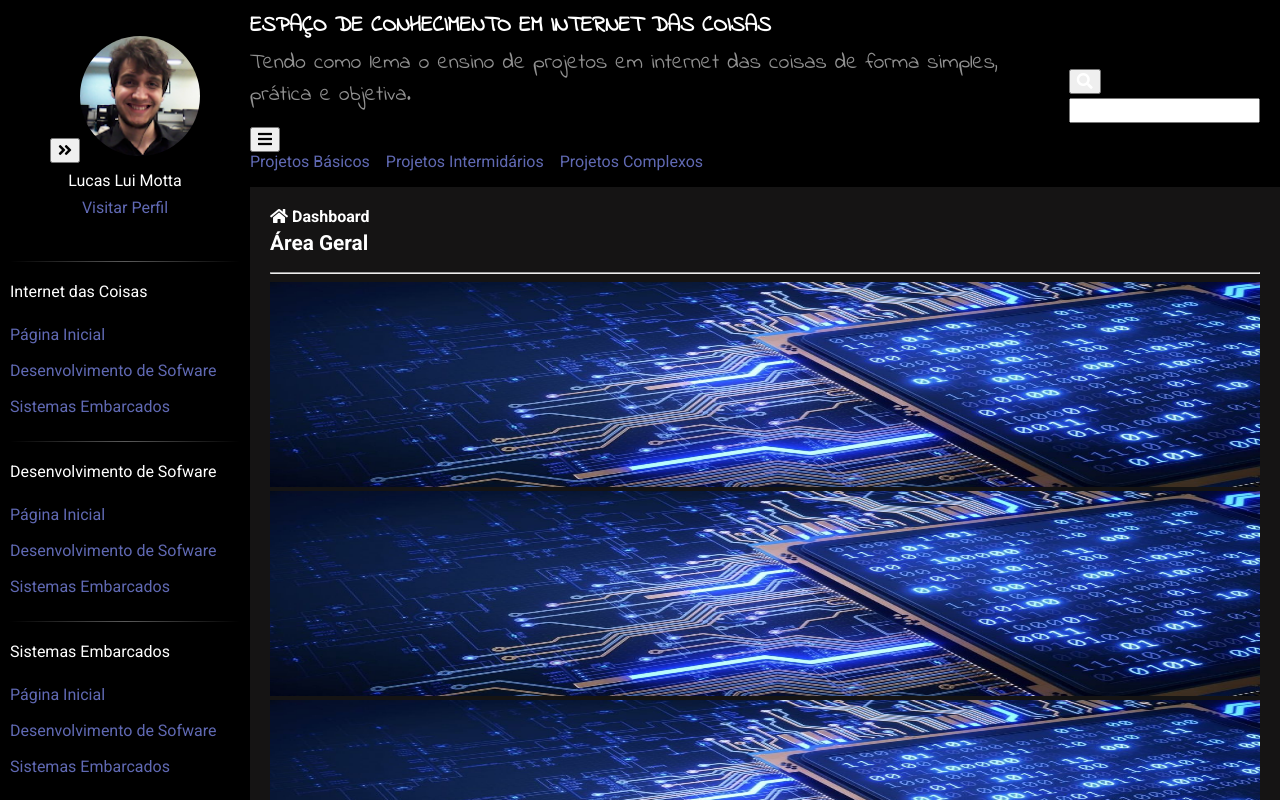
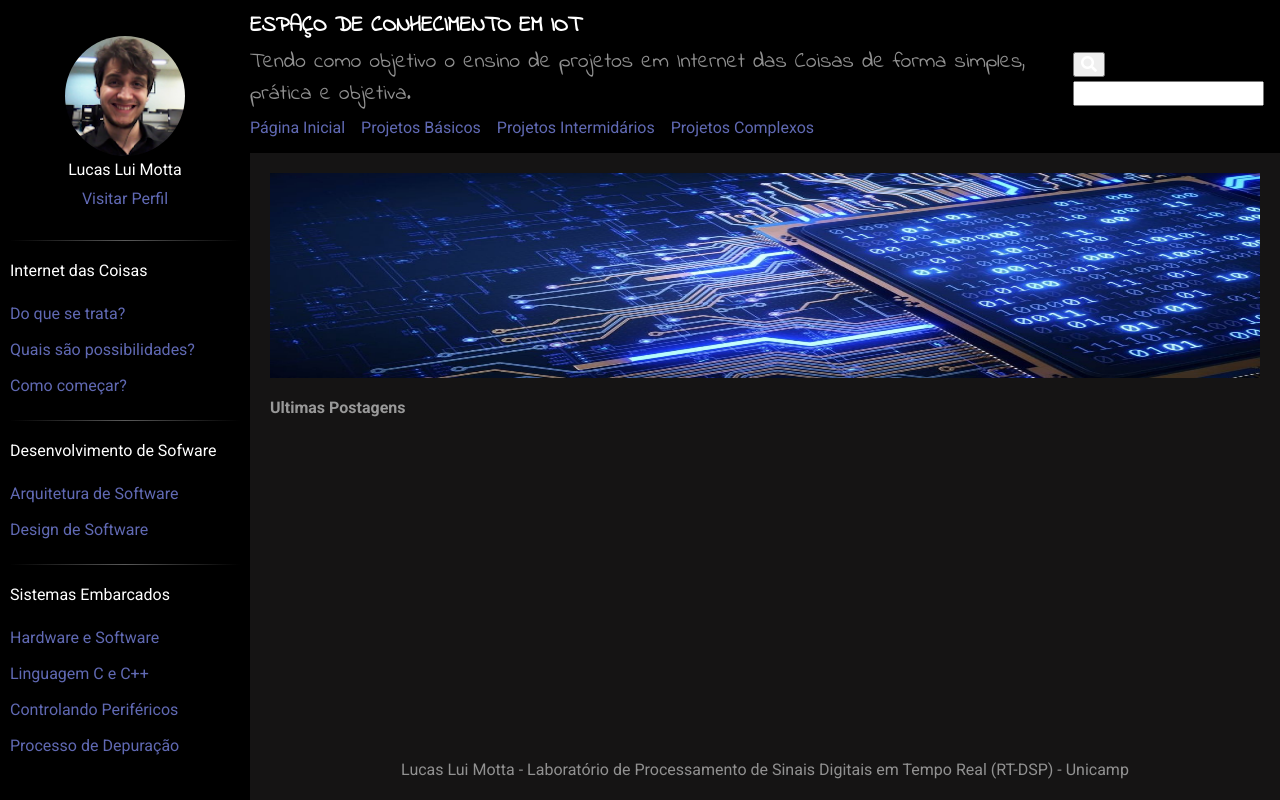
Before and after one commit to lucaslui/my-blog-frontend, a React (Create React App) app: page /home in a window 1280 px wide. Shown: the top 800 px of the page. Built offline with nearby package versions, Linux system fonts and the light colour scheme.

Commit message:
fix: problems with sidebar responsive

```diff
--- a/package.json
+++ b/package.json
@@ -1,5 +1,6 @@
 {
   "name": "my-blog",
+  "homepage": "https://lucaslui.github.io/my-blog-frontend/",
   "version": "0.1.0",
   "private": true,
   "scripts": {
@@ -10,7 +11,9 @@
     "install:clean": "rm -rf node_modules/ && rm -rf package-lock.json && npm install && npm start",
     "compile-scss": "node-sass src/assets/scss/main.scss src/assets/css/main.css",
     "minify-sass": "node-sass src/assets/scss/main.scss src/assets/css/main.min.css --output-style compressed",
-    "map-sass": "node-sass src/assets/scss/main.scss src/assets/css/main.css --source-map true"
+    "map-sass": "node-sass src/assets/scss/main.scss src/assets/css/main.css --source-map true",
+    "predeploy": "npm run build",
+    "deploy": "gh-pages -d build"
   },
   "eslintConfig": {
     "extends": "react-app"
@@ -40,6 +43,7 @@
     "react-scripts": "3.4.4"
   },
   "devDependencies": {
+    "gh-pages": "^3.1.0",
     "prettier": "^2.2.1"
   }
 }
--- a/public/index.html
+++ b/public/index.html
@@ -6,9 +6,12 @@
     <meta name="viewport" content="width=device-width, initial-scale=1" />
     <meta name="theme-color" content="#000000" />
     <meta
-      name="Blog do Lui"
-      content="Blog do Lui"
+      name="Espaço de Conhecimento em Internet das Coisas"
+      content="Tendo como objetivo o ensino de projetos em Internet das Coisas de forma simples, prática e objetiva."
     />
+    <meta name="description" content="Free Web tutorials">
+    <meta name="keywords" content="Internet of Things, JavaScript, React, Python">
+    <meta name="author" content="Lucas Lui Motta">
     <link rel="apple-touch-icon" href="%PUBLIC_URL%/logo192.png" />
     <!--
       manifest.json provides metadata used when your web app is installed on a
--- a/src/App.css
+++ b/src/App.css
@@ -31,6 +31,7 @@ body {
 @media only screen and (max-width: 820px) {
   .container {
     grid-template-rows: 1fr 5fr 40px;
-    grid-template-areas: "header header" "content content" "footer footer";
+    grid-template-columns: 1fr;
+    grid-template-areas: "header" "content" "footer";
   }
 }
--- a/src/presentation/contents/home/Home.css
+++ b/src/presentation/contents/home/Home.css
@@ -1,10 +1,10 @@
-.home > .home-image {
+.home > img{
     background-attachment: scroll;
     background-size: cover;
     height: 16vw;
     width: 100%;
 }
 
-main > h3.title {
+.home .posts h3 {
     color: #999999;
 }
--- a/src/presentation/contents/home/Home.jsx
+++ b/src/presentation/contents/home/Home.jsx
@@ -1,21 +1,14 @@
 import React from 'react'
-
-import PageTitle from '../../components/PageTitle'
 
 import './Home.css'
 
 export default function Home() {
   return (
     <div className="home">
-      <PageTitle title="Dashboard" subtitle="Área Geral" icon="fa fa-home"/>
-      <img className="home-image" src={require("../../assets/imgs/home.jpg")} alt="Welcome" />
-      <img className="home-image" src={require("../../assets/imgs/home.jpg")} alt="Welcome" />
-      <img className="home-image" src={require("../../assets/imgs/home.jpg")} alt="Welcome" />
-      <img className="home-image" src={require("../../assets/imgs/home.jpg")} alt="Welcome" />
-      <img className="home-image" src={require("../../assets/imgs/home.jpg")} alt="Welcome" />
-      <main>
-        <h3 className="title"> Ultimas Postagens </h3>
-      </main>
+      <img src={require("../../assets/imgs/home.jpg")} alt="Welcome" />
+      <section className="posts">
+        <h3> Ultimas Postagens </h3>
+      </section>
     </div>
   )
 }
--- /dev/null
+++ b/src/presentation/contents/perfil/Perfil.jsx
@@ -0,0 +1,9 @@
+import React from 'react'
+
+export default function Embarcados() {
+  return (
+    <div className="perfil">
+      <h1> Conteúdo do Perfil </h1>
+    </div>
+  )
+}
--- a/src/presentation/layout/content/Content.jsx
+++ b/src/presentation/layout/content/Content.jsx
@@ -3,17 +3,20 @@ import { Route, Switch, Redirect } from "react-router-dom";
 
 import Home from '../../contents/home/Home'
 import Embarcados from '../../contents/embarcados/Embarcados';
+import Perfil from '../../contents/perfil/Perfil';
+
 
 import './Content.css'
 
 export default function Content(props) {
   return (
-    <section className="content">
+    <main className="content">
       <Switch>
         <Route path="/" exact > <Redirect to="/home" /> </Route>
         <Route path="/home" exact component={Home} />
         <Route path="/embarcados" exact component={Embarcados} />
+        <Route path="/perfil" exact component={Perfil} />
       </Switch>
-    </section>
+    </main>
   );
 }
--- a/src/presentation/layout/header/Header.css
+++ b/src/presentation/layout/header/Header.css
@@ -14,7 +14,7 @@
   color: var(--primary-color);
   flex-grow: 1;
   margin-top: 10px;
-  margin-bottom: 5px;
+  margin-bottom: 4px;
 }
 
 .header .title h2 {
@@ -23,7 +23,11 @@
   font-weight: 300;
   color: var(--disabled-color);
   flex-grow: 1;
-  margin-top: 5px;
+  margin-top: 4px;
+  margin-bottom: 8px;
+}
+
+.nav-links {
   margin-bottom: 16px;
 }
 
@@ -37,7 +41,6 @@
   margin: 0;
   padding: 0;
   display: flex;
-  margin-bottom: 16px;
 }
 
 .nav-links li {
@@ -80,30 +83,38 @@
     padding: 20px;
   }
 
+  .header .title h1 {
+    font-size: 1.32rem;
+  }
+
+  .header .title h2 {
+    font-size: 1.1rem;
+  }
+
   .search-outside {
     display: none;
   }
 
+  .nav-links {
+    display: flex;
+    flex-direction: row;
+    align-items: center;
+    margin-bottom: 0;
+  }
+
   .nav-links .toggle {
-    width: 60px;
-    height: 100%;
-    padding: 0;
+    display: block;
+    padding: 0px 8px;
     border: none;
     outline: none;
     background: none;
-    font-size: 25px;
     cursor: pointer;
     color: var(--primary-color);
-    justify-self: flex-start;
-    display: flex;
-    justify-content: center;
-    align-items: center;
   }
 
-  .nav-links .toggle:hover {
-    background-color: rgba(121, 118, 118, 0.356);
+  .nav-links .toggle i {
+    font-size: 32px;
   }
-
 
   .nav-links .search-inside {
     display: contents;
--- a/src/presentation/layout/header/Header.jsx
+++ b/src/presentation/layout/header/Header.jsx
@@ -1,5 +1,4 @@
 import React from "react";
-import { Link } from "react-router-dom";
 
 import "./Header.css";
 
@@ -7,25 +6,24 @@ export default function Header(props) {
   return (
     <header className="header">
       <div className="title">
-        <h1> Espaço de conhecimento em internet das coisas </h1>
+        <h1> Espaço de Conhecimento em IoT </h1>
         <h2>
-          Tendo como lema o ensino de projetos em internet das coisas de forma
+          Tendo como objetivo o ensino de projetos em Internet das Coisas de forma
           simples, prática e objetiva.
         </h2>
         <nav className="nav-links">
-          <button onClick={props.toggleSidebar}>
-            <i class="fas fa-bars"></i>
+          <button className="toggle" onClick={props.toggleSidebar}>
+            <i className="fas fa-angle-double-right" />
           </button>
           <ul>
-            <li> <Link to="/embarcados"> Projetos Básicos </Link> </li>
-            <li> <Link to="/main/admin"> Projetos Intermidários </Link> </li>
-            <li> <Link to="/main/admin"> Projetos Complexos </Link> </li>
-            <li>
-              <button className="search-inside" onClick={props.toggleSidebar}>
-                <i className="fas fa-search"></i>
-              </button>
-            </li>
+            <li> <a href="/home"> Página Inicial </a> </li>
+            <li> <a href="/embarcados"> Projetos Básicos </a> </li>
+            <li> <a href="/main/admin"> Projetos Intermidários </a> </li>
+            <li> <a href="/main/admin"> Projetos Complexos </a> </li>
           </ul>
+          <button className="search-inside" onClick={props.toggleSidebar}>
+            <i className="fas fa-search"></i>
+          </button>
         </nav>
       </div>
       <div className="spacer"></div>
--- a/src/presentation/layout/sidebar/Sidebar.css
+++ b/src/presentation/layout/sidebar/Sidebar.css
@@ -4,30 +4,43 @@
   display: flex;
   flex-direction: column;
   align-items: center;
-  height: 100%;
+}
+
+.toggle {
+  align-self: flex-end;
+  display: none;
+  border: none;
+  outline: none;
+  background: none;
+  cursor: pointer;
+  color: var(--primary-color);
+  box-shadow: none;
+}
+
+.toggle i {
+  font-size: 32px;
 }
 
 .profile {
-  text-align: center;
+  display: flex;
+  flex-direction: column;
+  align-items: center;
   margin-top: 36px;
-  margin-bottom: 36px;
+  margin-bottom: 24px;
 }
 
 .profile img {
   border-radius: 50%;
-  display: inline-block;
   height: 120px;
   width: 120px;
 }
 
-.profile dl {
-  margin-block-start: 0.5em;
-  margin-block-end: 0.5em;
+.profile span {
+  margin-bottom: 10px;
 }
 
-.profile .link {
+.profile a {
   color: var(--secondary-color);
-  text-transform: capitalize;
   text-decoration: none;
 }
 
@@ -75,12 +88,24 @@
 @media only screen and (max-width: 820px) {
   .sidebar {
     position: absolute;
+    width: 280px;
   }
 
   .open {
     -webkit-transform: translate3d(0px, 0px, 0px);
     transform: translate3d(0px, 0px, 0px);
     visibility: visible;
+    transition: all 0.5s ease 0s;
+    -webkit-transition: all 0.5s ease 0s;
+  }
+
+  .profile {
+    margin-top: 0px;
+    margin-bottom: 16px;
+  }
+
+  .toggle {
+    display: block;
   }
 
   .closed {
--- a/src/presentation/layout/sidebar/Sidebar.jsx
+++ b/src/presentation/layout/sidebar/Sidebar.jsx
@@ -1,51 +1,42 @@
 import React from 'react';
-import { Link } from 'react-router-dom'
 
+import Profile from '../../assets/imgs/profile.png'
 import './Sidebar.css'
 
 export default function Sidebar(props) {
   return (
-      <>
-        <aside className={`sidebar ${props.sidebarOpened ? "open": "closed"}`}>
+    <aside className={`sidebar ${props.sidebarOpened ? "open" : "closed"}`}>
+      <button className="toggle" onClick={props.toggleSidebar}>
+        <i className="fas fa-angle-double-left" />
+      </button>
       <div className="profile">
-          <button className="toggle" onClick={props.toggleSidebar}>
-        <i className={`fas ${props.sidebarOpened ? "fa-angle-double-left" : "fa-angle-double-right"}`} />
-      </button>
-            <a href="/perfil">
-              <img src={require("../../assets/imgs/profile.png")} alt="Profile" />
-            </a>
-            <dl>
-              <dt> Lucas Lui Motta </dt>
-              {/* <dd> Electronics/Telecommunications Engineer </dd> */}
-            </dl>
-            <a className="link" href="/perfil" rel="author">
-              Visitar perfil
-            </a>
+        <a href="/perfil"> <img src={Profile} alt="Profile" /> </a>
+        <span> Lucas Lui Motta </span>
+        <a href="/perfil" rel="author"> Visitar Perfil </a>
       </div>
       <nav className="menu">
-            <hr/>
+        <hr />
         <span> Internet das Coisas </span>
         <ul>
-              <li> <Link to={`/embarcados`}> Página Inicial </Link> </li>
-              <li> <Link to={`/embarcados`}> Desenvolvimento de Sofware </Link> </li>
-              <li> <Link to={`/embarcados`}> Sistemas Embarcados </Link> </li>
+          <li> <a href={`/embarcados`}> Do que se trata? </a> </li>
+          <li> <a href={`/embarcados`}> Quais são possibilidades? </a> </li>
+          <li> <a href={`/embarcados`}> Como começar? </a> </li>
         </ul>
-            <hr/>
+        <hr />
         <span> Desenvolvimento de Sofware </span>
         <ul>
-              <li> <Link to={`/embarcados`}> Página Inicial </Link> </li>
-              <li> <Link to={`/embarcados`}> Desenvolvimento de Sofware </Link> </li>
-              <li> <Link to={`/embarcados`}> Sistemas Embarcados </Link> </li>
+          <li> <a href={`/embarcados`}> Arquitetura de Software </a> </li>
+          <li> <a href={`/embarcados`}> Design de Software </a> </li>
         </ul>
-            <hr/>
+        <hr />
         <span> Sistemas Embarcados </span>
         <ul>
-              <li> <Link to={`/embarcados`}> Página Inicial </Link> </li>
-              <li> <Link to={`/embarcados`}> Desenvolvimento de Sofware </Link> </li>
-              <li> <Link to={`/embarcados`}> Sistemas Embarcados </Link> </li>
+          <li> <a href={`/embarcados`}> Hardware e Software </a> </li>
+          <li> <a href={`/embarcados`}> Linguagem C e C++ </a> </li>
+          <li> <a href={`/embarcados`}> Controlando Periféricos </a> </li>
+          <li> <a href={`/embarcados`}> Processo de Depuração </a> </li>
         </ul>
       </nav>
     </aside>
-      </>
   )
 }
```
Also changed, not shown: 2 other files (tests, documents, lock files or other folders). Lines whose indentation alone changed are shown as unchanged.
